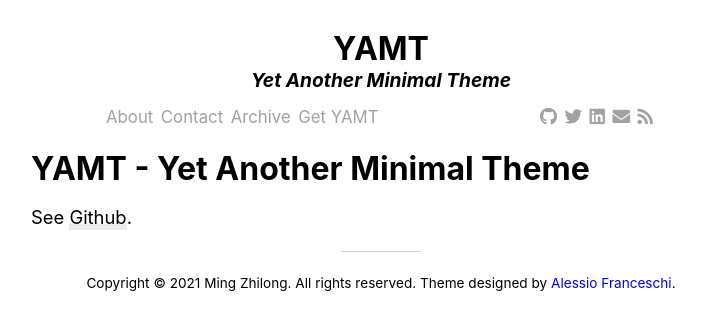
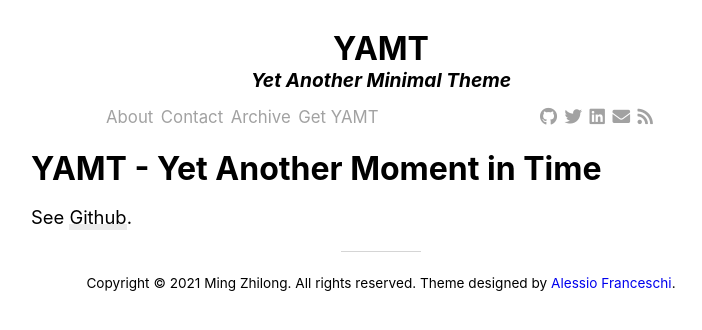
Before and after one commit to mzlll/mzlll.github.io, a Jekyll site: the page built from about.md, in a window 1280 px wide. Shown: the top 330 px of the page, without its empty margins (259-961 px from the left). Built offline with Jekyll 4.4.1, drawn with Linux system fonts in a browser that asks for light colours; nearby versions of some CDN libraries.

Commit message:
Update about.md

```diff
--- a/about.md
+++ b/about.md
@@ -3,5 +3,5 @@ layout: default
 title: About
 ---
 
-# [YAMT - Yet Another Minimal Theme](https://yamt.netlify.app/)
+# [YAMT - Yet Another Moment in Time](https://mzlll.github.io/)
 See [Github](https://github.com/PandaSekh/Jekyll-YAMT).
```
